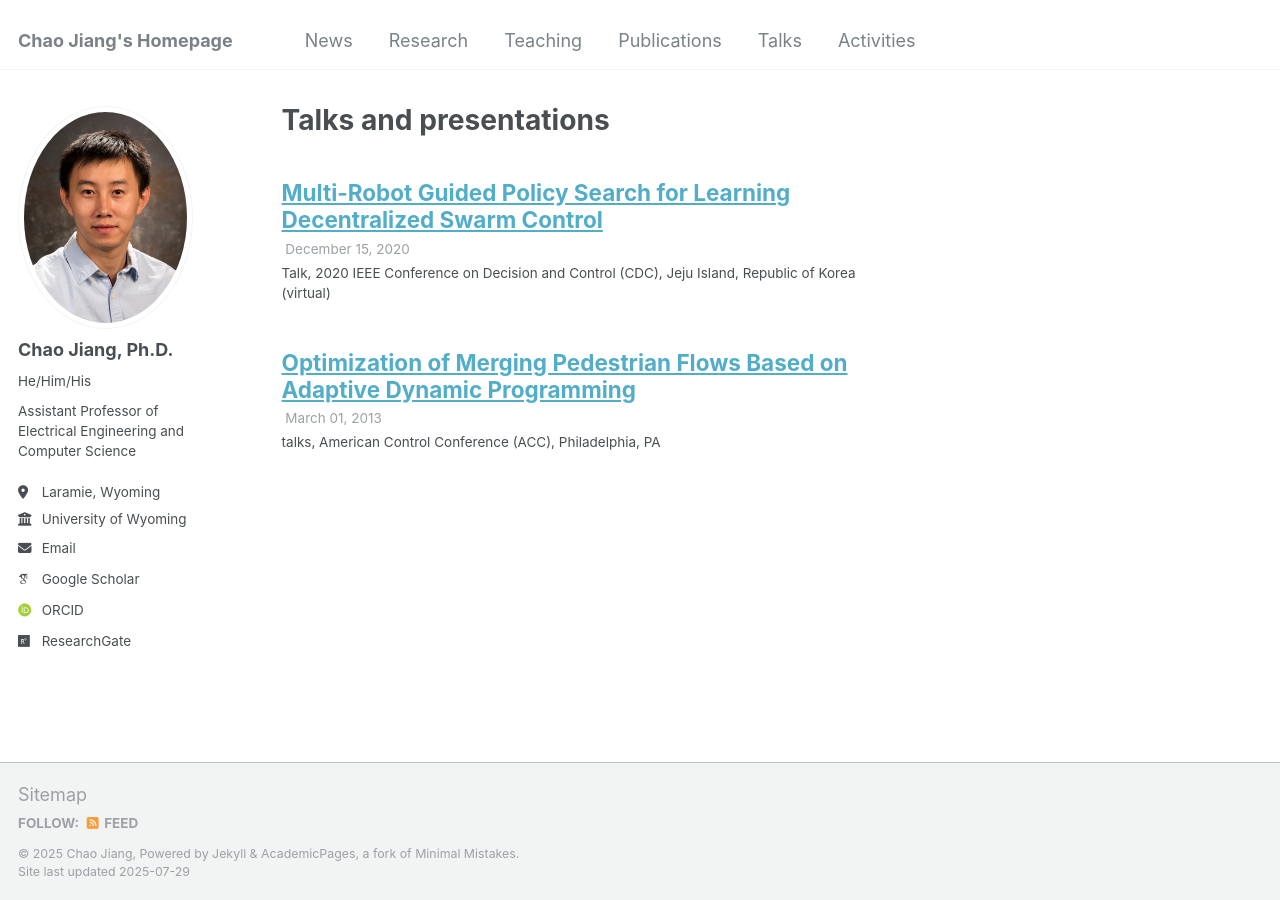
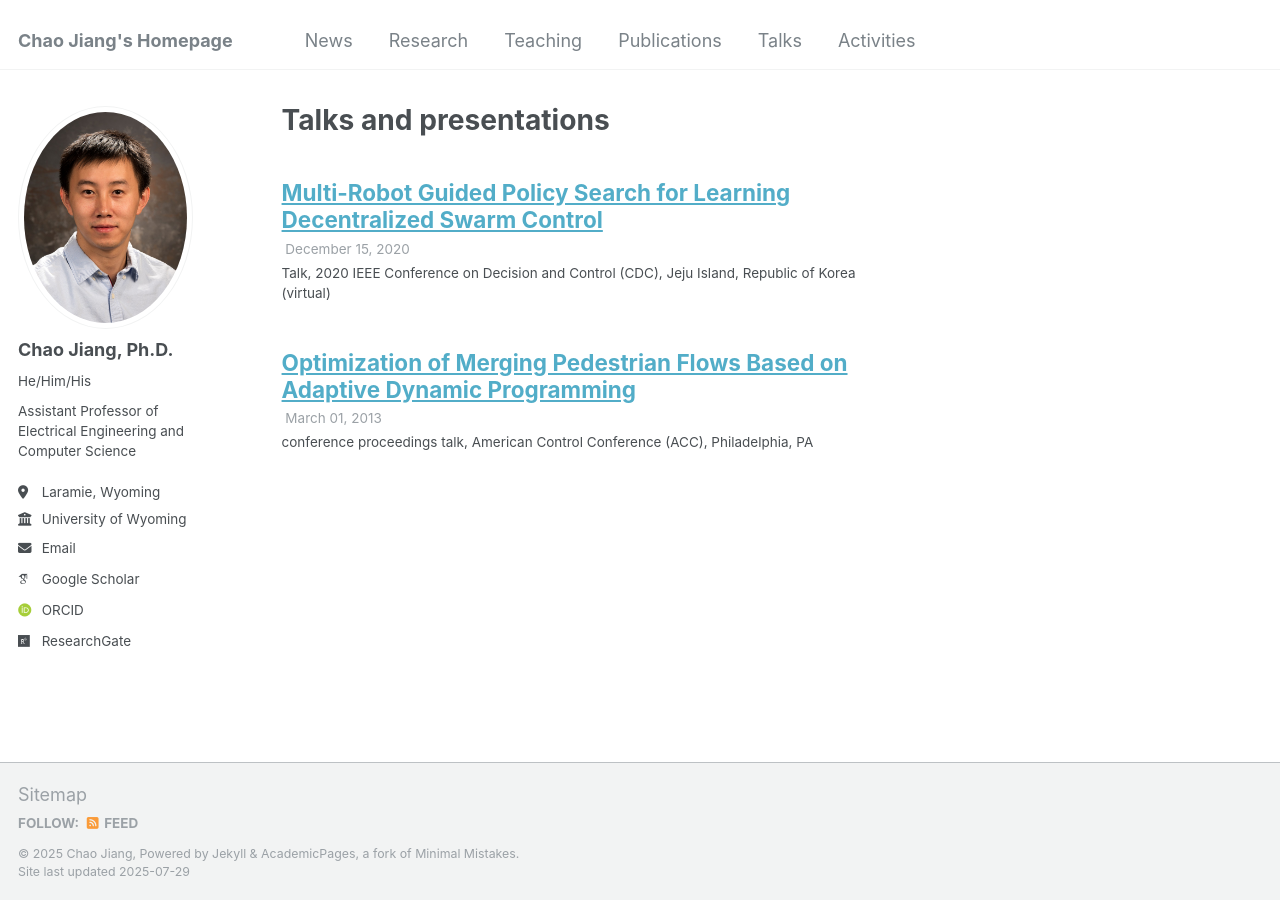
Before and after one commit to cjiang6/cjiang6.github.io, a Jekyll site: the page built from _pages/talks.html, in a window 1280 px wide. Built offline with Jekyll 4.4.1, drawn with Linux system fonts in a browser that asks for light colours; some web fonts are replaced.

Commit message:
Update 2019-07-11-talk-1.md

```diff
--- a/_talks/2019-07-11-talk-1.md
+++ b/_talks/2019-07-11-talk-1.md
@@ -1,7 +1,7 @@
 ---
 title: "Optimization of Merging Pedestrian Flows Based on Adaptive Dynamic Programming"
 collection: talks
-type: "talks"
+type: "conference proceedings talk"
 permalink: /talks/2019-07-11-talk-1
 venue: "American Control Conference (ACC)"
 date: 2013-03-01
```
